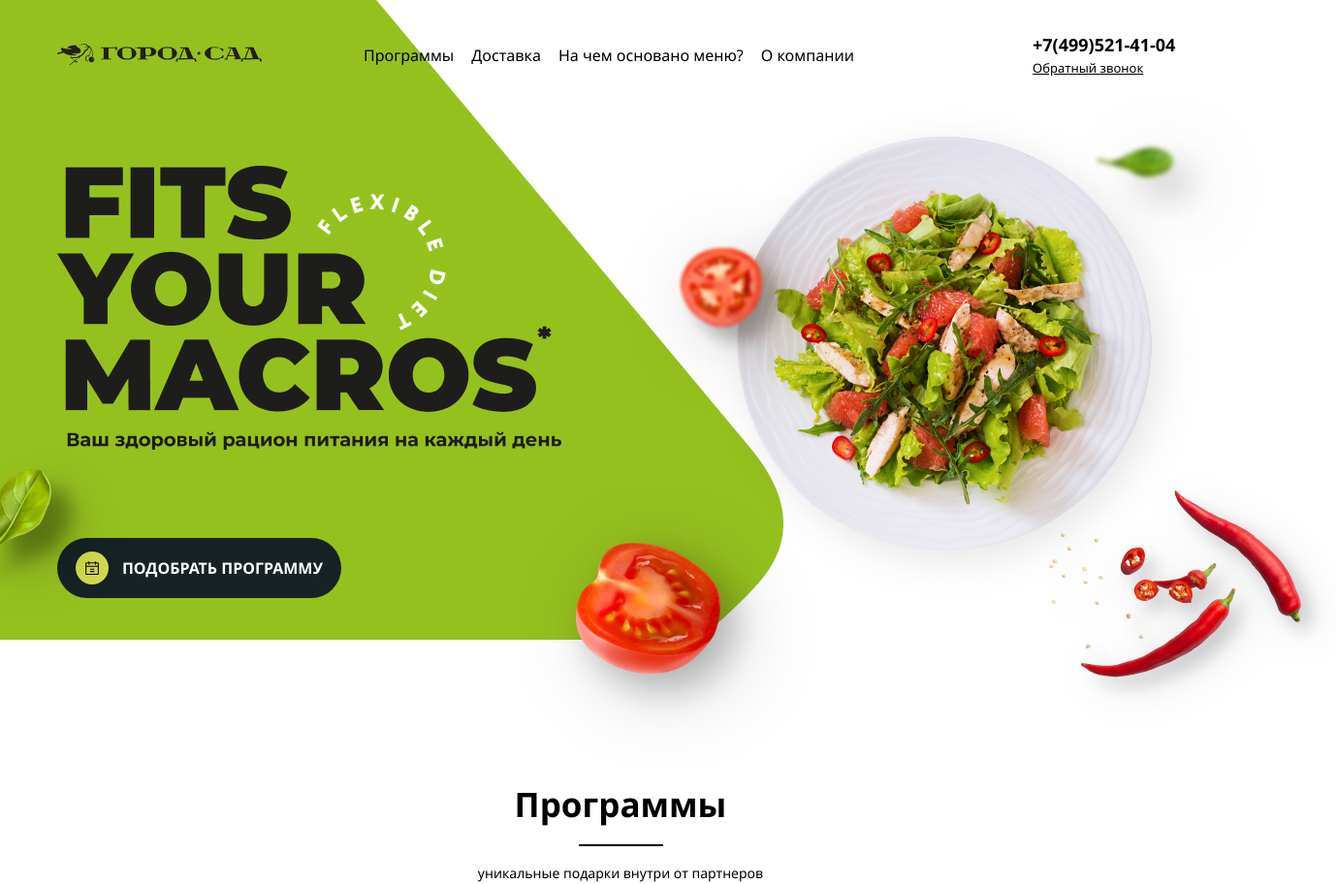
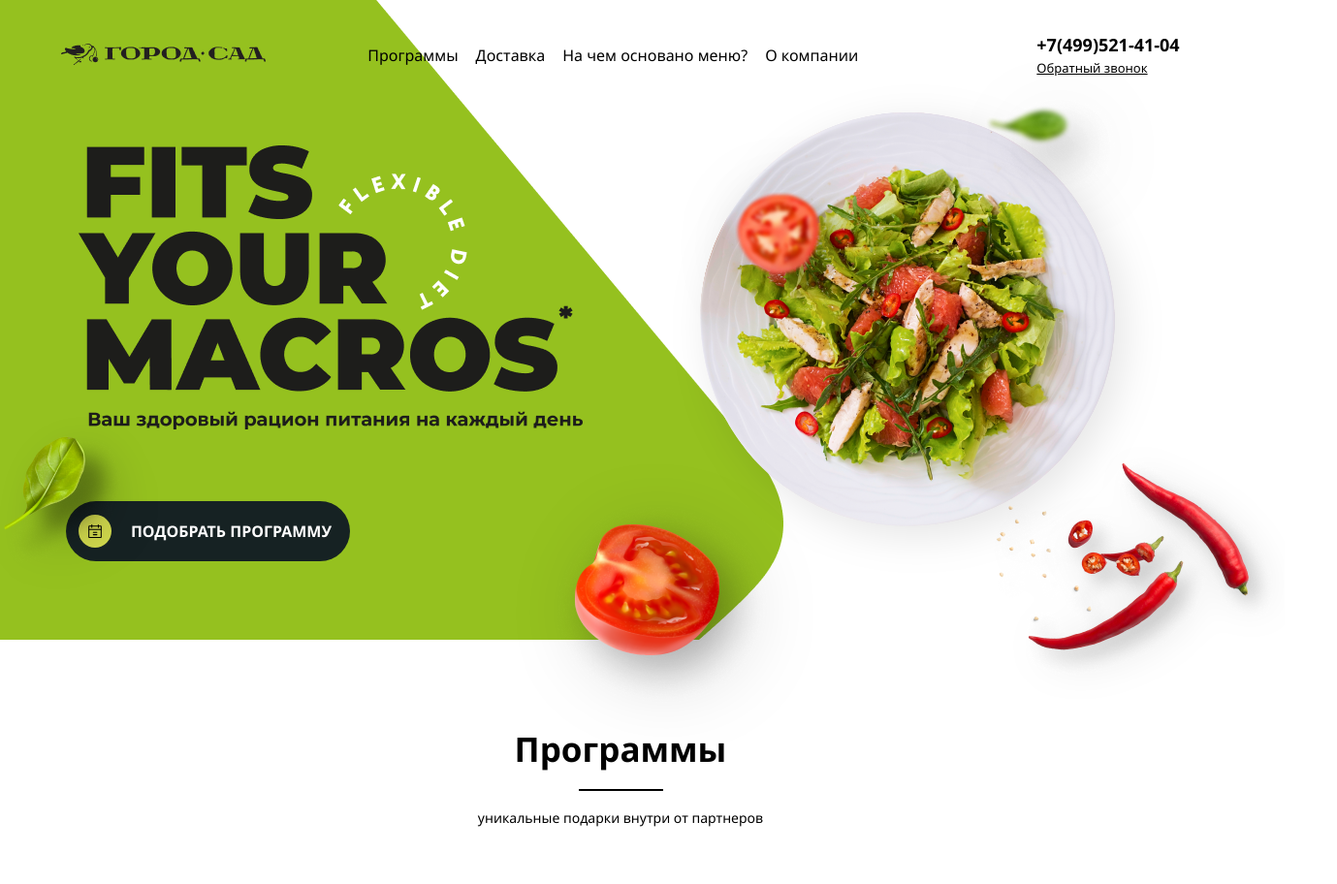
Before and after one commit to MaryPru/lessons, a plain HTML site: page lessons/lesson5 semantic 2/index.html in a window 1280 px wide. Shown: the top 912 px of the page at 97% size, 1379 px wide, since content can reach past the window. Drawn offline with Linux system fonts and the light colour scheme.

Commit message:
fix semantic

```diff
--- a/lessons/lesson5 semantic 2/index.html
+++ b/lessons/lesson5 semantic 2/index.html
@@ -11,8 +11,6 @@
 </head>
 
 <body>
-    <div class="headerBackproud">
-        <div class="contentWrapper">
     <header id="mainHeader" role="banner">
         <figure id=logotype>
             <img id="logo" src="img/logo.png" alt="">
@@ -25,43 +23,61 @@
                 <li><a href="">О компании</a></li>
             </ul>
         </nav>
-                <section id="phone">
+        <article id="phone">
             <p>+7(499)521-41-04</p>
             <a class="backCall" href=""><span>Обратный звонок</span></a>
-                </section>
+        </article>
     </header>
-            <section id="decorationHeader">
-                <figure>
-                    <img id="bigLogo" src="img/bigLogo.png" alt="">
-                    <img id=plate src="img/plate.png" alt="">
-                    <img id="leaf1" src="img/leaf1.png" alt="">
-                    <img id="leaf2" src="img/leaf2.png" alt="">
-                    <img id="tomato1" src="img/tomato1.png" alt="">
-                    <img id="tomato" src="img/tomato2.png" alt="">
-                    <img id="chili" src="img/chili.png" alt="">
+
+    <main itemscope itemtype="https://schema.org/MenuSection">
+        <article id="decoration">
+            <section class="decorationLeft">
+                <figure id="bigLogo">
+                    <img src="img/bigLogo.png">
                 </figure>
-                <button id="chooseProgram">
+                <figure id="leaf2">
+                    <img src="img/leaf2.png">
+                </figure>
+                <div id="chooseProgram">
                     <div class="wrapperImage">
                         <img src="img/calendar.svg" alt="">
                     </div>
-                    <div class="buttonName">Подобрать программу</div>
-                </button>
+                    <button class="buttonName">Подобрать программу</button>
+                </div>
             </section>
-            <main itemscope itemtype="https://schema.org/MenuSection">
+            <section class="decorationRight">
+                <figure id="plate">
+                    <img src="img/plate.png">
+                </figure>
+                <figure id="leaf1">
+                    <img src="img/leaf1.png">
+                </figure>
+                <figure id="tomato1">
+                    <img src="img/tomato1.png">
+                </figure>
+                <figure id="tomato">
+                    <img src="img/tomato2.png">
+                </figure>
+                <figure id="chili">
+                    <img src="img/chili.png" alt="">
+                </figure>
+            </section>
+        </article>
+        <div class="contentWrapper">
             <article id="programs">
-                    <div class="programsTitle">
+                <section class="programsTitle">
                     <h3>
                         Программы
                     </h3>
                     <div class="line"></div>
                     <p>уникальные подарки внутри от партнеров</p>
-                    </div>
-                    <div class="programCards">
+                </section>
+                <section class="programCards">
                     <div class="programCard">
                         <img itemprop="image" src="img/programeat.png" alt="">
                         <h3 itemprop="name">Healthy&Tasty</h3>
                         <div class="meal">4 приема</div>
-                            <section class="mealsTime" itemprop="MenuSection">
+                        <div class="mealsTime" itemprop="MenuSection">
                             <div class="mealTime">
                                 <img src="img/coffee.svg" alt="">
                                 <p itemprop="potentialAction">завтрак</p>
@@ -78,7 +94,7 @@
                                 <img src="img/food2.svg" alt="">
                                 <p itemprop="potentialAction">ужин</p>
                             </div>
-                            </section>
+                        </div>
                         <ul id="menu" itemprop="MenuSection">
                             <li itemprop="MenuItem">
                                 Панкейки гречневые постные с соусом
@@ -101,7 +117,7 @@
                         <img itemprop="image" src="img/programeat.png" alt="">
                         <h3 itemprop="name">Healthy&Tasty</h3>
                         <div class="meal">4 приема</div>
-                            <section class="mealsTime" itemprop="MenuSection">
+                        <div class="mealsTime" itemprop="MenuSection">
                             <div class="mealTime">
                                 <img src="img/coffee.svg" alt="">
                                 <p itemprop="potentialAction">завтрак</p>
@@ -118,7 +134,7 @@
                                 <img src="img/food2.svg" alt="">
                                 <p itemprop="potentialAction">ужин</p>
                             </div>
-                            </section>
+                        </div>
                         <ul id="menu" itemprop="MenuSection">
                             <li itemprop="MenuItem">
                                 Панкейки гречневые постные с соусом
@@ -141,7 +157,7 @@
                         <img itemprop="image" src="img/programeat.png" alt="">
                         <h3 itemprop="name">Healthy&Tasty</h3>
                         <div class="meal">4 приема</div>
-                            <section class="mealsTime" itemprop="MenuSection">
+                        <div class="mealsTime" itemprop="MenuSection">
                             <div class="mealTime">
                                 <img src="img/coffee.svg" alt="">
                                 <p itemprop="potentialAction">завтрак</p>
@@ -158,7 +174,7 @@
                                 <img src="img/food2.svg" alt="">
                                 <p itemprop="potentialAction">ужин</p>
                             </div>
-                            </section>
+                        </div>
                         <ul id="menu" itemprop="MenuSection">
                             <li itemprop="MenuItem">
                                 Панкейки гречневые постные с соусом
@@ -181,7 +197,7 @@
                         <img itemprop="image" src="img/programeat.png" alt="">
                         <h3 itemprop="name">Healthy&Tasty</h3>
                         <div class="meal">4 приема</div>
-                            <section class="mealsTime" itemprop="MenuSection">
+                        <div class="mealsTime" itemprop="MenuSection">
                             <div class="mealTime">
                                 <img src="img/coffee.svg" alt="">
                                 <p itemprop="potentialAction">завтрак</p>
@@ -198,7 +214,7 @@
                                 <img src="img/food2.svg" alt="">
                                 <p itemprop="potentialAction">ужин</p>
                             </div>
-                            </section>
+                        </div>
                         <ul id="menu" itemprop="MenuSection">
                             <li itemprop="MenuItem">
                                 Панкейки гречневые постные с соусом
@@ -221,7 +237,7 @@
                         <img itemprop="image" src="img/programeat.png" alt="">
                         <h3 itemprop="name">Healthy&Tasty</h3>
                         <div class="meal">4 приема</div>
-                            <section class="mealsTime" itemprop="MenuSection">
+                        <div class="mealsTime" itemprop="MenuSection">
                             <div class="mealTime">
                                 <img src="img/coffee.svg" alt="">
                                 <p itemprop="potentialAction">завтрак</p>
@@ -238,7 +254,7 @@
                                 <img src="img/food2.svg" alt="">
                                 <p itemprop="potentialAction">ужин</p>
                             </div>
-                            </section>
+                        </div>
                         <ul id="menu" itemprop="MenuSection">
                             <li itemprop="MenuItem">
                                 Панкейки гречневые постные с соусом
@@ -257,8 +273,7 @@
                             Заказать программу
                         </button>
                     </div>
-
-                    </div>
+                </section>
             </article>
             <article id="socialContent">
                 <header id="instagram">
@@ -273,35 +288,35 @@
                         <p id="hash">#спортпит</p>
                     </section>
                 </header>
-                    <figure id="pictures">
-                        <img src="img/1.png" alt="1">
-                        <img src="img/2.png" alt="2">
-                        <img src="img/3.png" alt="3">
-                        <img src="img/4.png" alt="4">
-                        <img src="img/5.png" alt="5">
-                        <img src="img/4.png" alt="6">
-                        <img src="img/5.png" alt="7">
-                        <img src="img/2.png" alt="8">
-                    </figure>
+                <div id="pictures">
+                    <figure> <img src="img/1.png" alt="1"></figure>
+                    <figure> <img src="img/2.png" alt="2"></figure>
+                    <figure><img src="img/3.png" alt="3"></figure>
+                    <figure><img src="img/4.png" alt="4"></figure>
+                    <figure><img src="img/5.png" alt="5"></figure>
+                    <figure> <img src="img/4.png" alt="6"></figure>
+                    <figure><img src="img/5.png" alt="7"></figure>
+                    <figure><img src="img/2.png" alt="8"></figure>
+                </div>
             </article>
+        </div>
     </main>
 
-        </div>
     <footer id="pageFooter" role="contentinfo">
         <div class="contentWrapper">
-                <div class="footerContent">
-                    <div class="footerLogo">
+            <article class="footerContent">
+                <section class="footerLogo">
                     <figure id=logotype>
                         <img id="logo" src="img/logoGreen.png" alt="">
                     </figure>
                     <p id="copyright">2020 @ООО “Город-сад”</p>
-                    </div>
-                    <div class="footerContacts">
+                </section>
+                <section class="footerContacts">
                     <p class="phone">+7(499)521-41-04</p>
                     <p class="adress">г. Москва, Семеновская наб. 2/1с1, офис 1003</p>
                     <p class="email">info@gorodsad.ru</p>
-                    </div>
-                    <div class="footerSocial">
+                </section>
+                <section class="footerSocial">
                     <figure id="socialIcons">
                         <img src="img/facebook.svg" alt="">
                         <img src="img/vk.svg" alt="">
@@ -309,11 +324,10 @@
                         <img src="img/youtube.svg" alt="">
                     </figure>
                     <p>Разработка сайта — <span>WEBPROFY</span></p>
-                    </div>
-                </div>
+                </section>
+            </article>
         </div>
     </footer>
-    </div>
 </body>
 
 </html>
--- a/lessons/lesson5 semantic 2/style.css
+++ b/lessons/lesson5 semantic 2/style.css
@@ -6,6 +6,7 @@ body {
     display: flex;
     align-items: center;
     justify-content: center;
+    flex-direction: column;
 }
 
 .contentWrapper {
@@ -18,7 +19,11 @@ body {
     width: 100%;
     display: flex;
     align-items: center;
-    margin: 36px 0 92px 0;
+    justify-content: center;
+    position: absolute;
+    background: transparent;
+    top: 36px;
+    z-index: 10;
 }
 
 figure {
@@ -83,40 +88,50 @@ p {
     line-height: 120%;
 }
 
-.headerBackproud {
+#decoration {
     width: 100%;
     background: url(img/backgrGreen.png) no-repeat;
-    height: 660px;
+    display: flex;
+    align-items: center;
+    justify-content: space-between;
 }
 
-#decorationHeader {
+.decorationLeft {
     position: relative;
+    max-width: calc(100% / 2);
+    width: 100%;
+    align-self: flex-start;
 }
 
-#logoBig {
+.decorationRight {
+    position: relative;
+    max-width: calc(100% / 2);
+    width: 100%;
+    align-self: flex-end;
+}
+
+#bigLogo {
     position: absolute;
-    top: 0;
-    left: 0;
+    top: 150px;
+    left: 81px;
 }
 
 #plate {
-    position: absolute;
-    top: -30px;
-    right: 30px;
+    padding: 0px 0 110px 80px;
     filter: drop-shadow(10px 10px 20px rgba(0, 0, 0, 0.1));
 }
 
 #chili {
     position: absolute;
-    bottom: -133px;
-    right: -158px;
+    bottom: -66px;
+    right: -45px;
     filter: drop-shadow(10px 10px 20px rgba(0, 0, 0, 0.15));
 }
 
 #tomato {
     filter: drop-shadow(15px 15px 40px rgba(0, 0, 0, 0.2));
-    bottom: -133px;
-    right: 423px;
+    left: -72px;
+    bottom: -75px;
     position: absolute;
 }
 
@@ -128,15 +143,15 @@ p {
 }
 
 #leaf2 {
-    bottom: -20px;
-    left: -90px;
+    bottom: 52px;
+    left: 4px;
     position: absolute;
     filter: drop-shadow(20px 20px 20px rgba(0, 0, 0, 0.25));
 }
 
 #leaf1 {
-    top: -53px;
-    right: -52px;
+    top: -36px;
+    right: 117px;
     position: absolute;
     filter: drop-shadow(20px 20px 40px rgba(0, 0, 0, 0.2));
 }
@@ -146,7 +161,7 @@ p {
     height: 62px;
     background: #162223;
     border-radius: 58px;
-    margin: 87px 0 68px;
+    margin: 517px 0 81px 68px;
     display: flex;
     align-items: center;
     justify-content: space-between;
@@ -161,6 +176,7 @@ p {
     text-transform: uppercase;
     color: #FFFFFF;
     margin: 12px 13px;
+    background: transparent;
 }
 
 #chooseProgram .wrapperImage {
@@ -175,7 +191,6 @@ p {
 }
 
 main {
-    margin-top: 195px;
     display: flex;
     align-items: center;
     justify-content: center;
@@ -185,6 +200,7 @@ main {
 
 #programs {
     width: 100%;
+    margin-top: 95px;
 }
 
 .programsTitle {
```
Also changed, not shown: lessons/lesson4 float/index.html (+3 -2 lines). Lines whose indentation alone changed are shown as unchanged.
